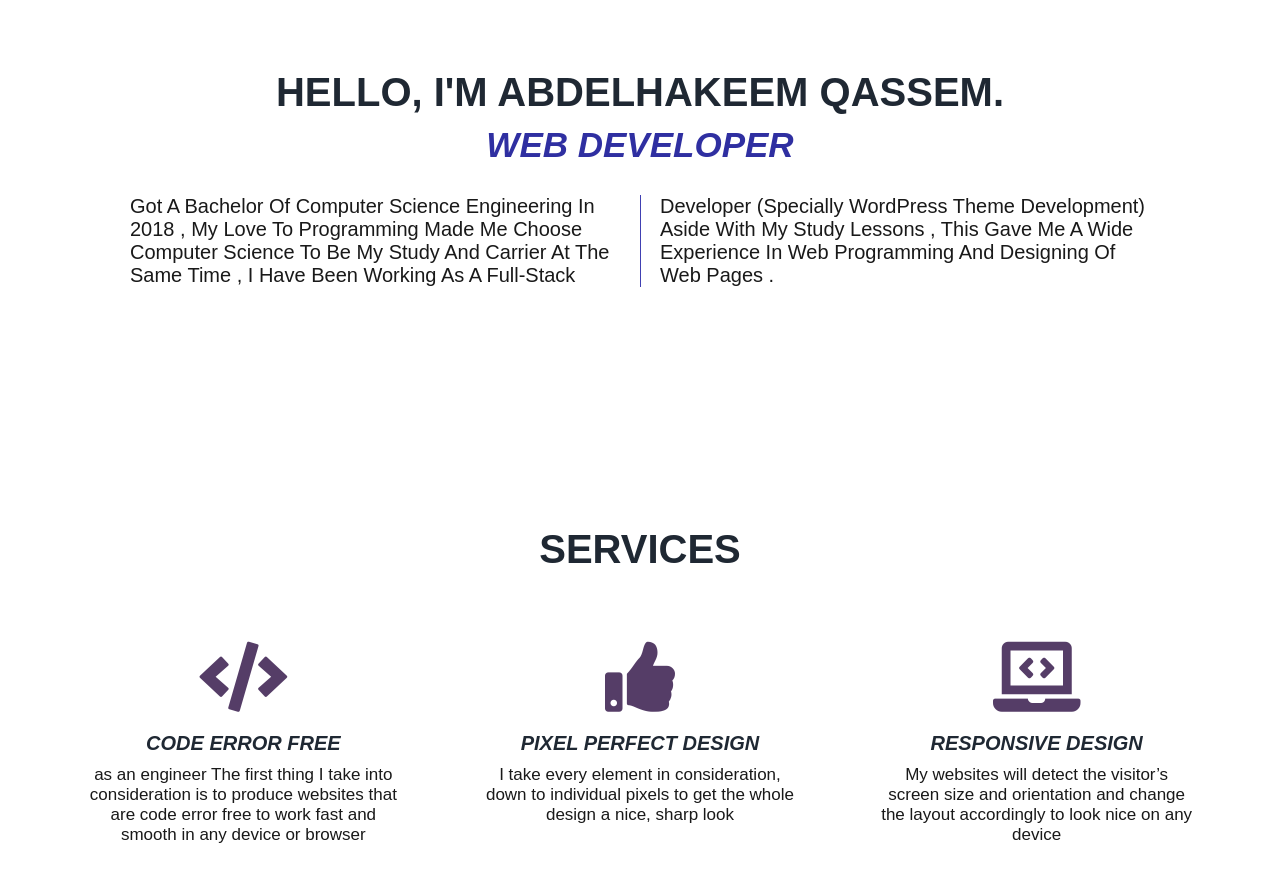
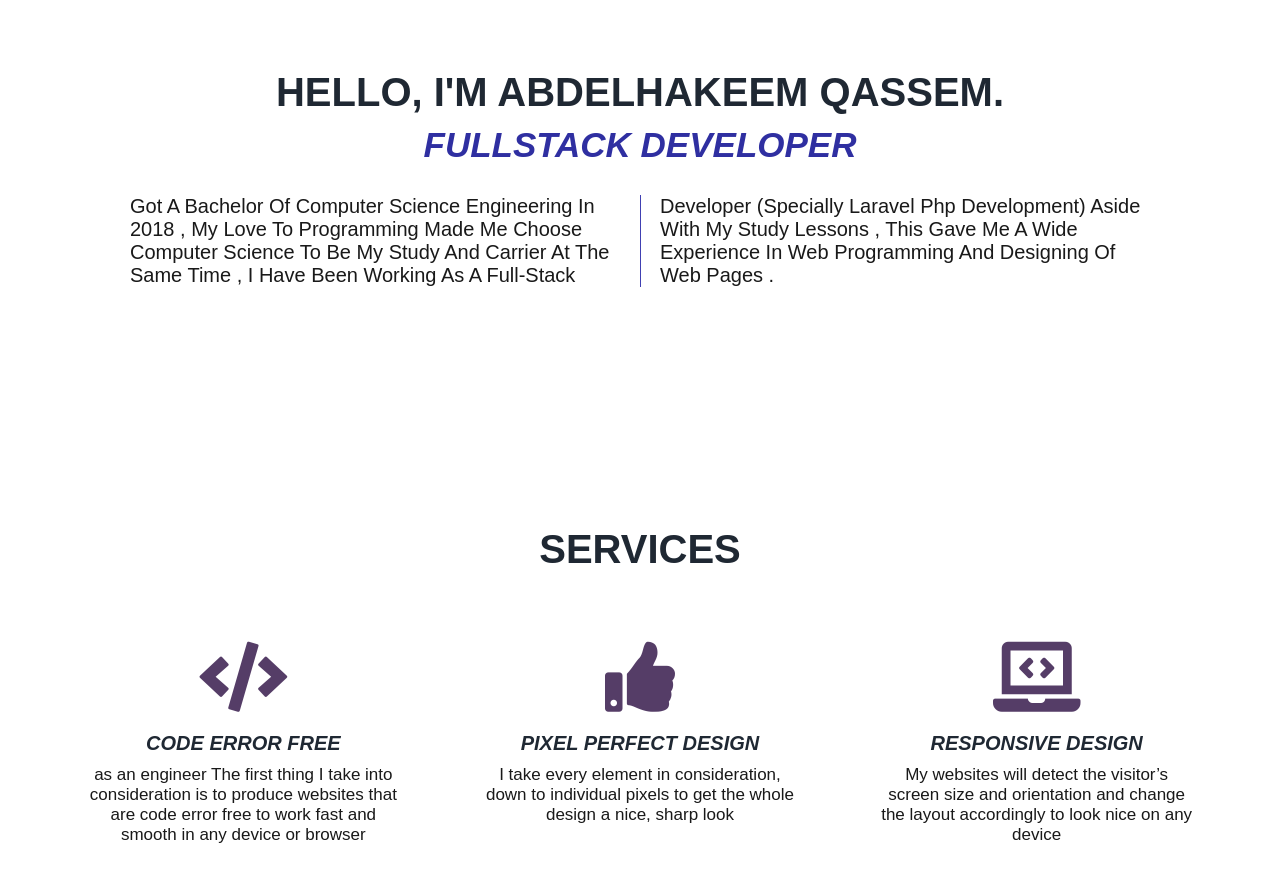
Before and after one commit to abdelhakeemqassem/abdelhakeemqassem.github.io, a website: page index.html in a window 1280 px wide. Shown: the part 860-1741 px from the top of the page. Drawn offline with Linux system fonts and the light colour scheme; a web font is replaced by a local one.

Commit message:
Update index.html

```diff
--- a/index.html
+++ b/index.html
@@ -48,11 +48,11 @@
     <div id="about" class="about">
             <div class="about__text  wow fadeInDown"  data-wow-duration="1.3s">
                 <h2 class="heading-second">Hello, I'm ABDELHAKEEM QASSEM.</h2>
-                <h3 class="heading-third">WEB DEVELOPER</h3>
+                <h3 class="heading-third">Fullstack developer</h3>
                 <p class="paragraph">
                 Got a Bachelor Of computer science engineering in 2018 , my love to programming
                     made me choose computer science to be my study and carrier at the same time
-                    , i have been working as a full-stack developer (specially WordPress theme development)
+                    , i have been working as a full-stack developer (specially laravel php development)
                     aside with my study lessons , this gave me a wide experience in web programming
                     and designing of web pages .
                 </p>
```
